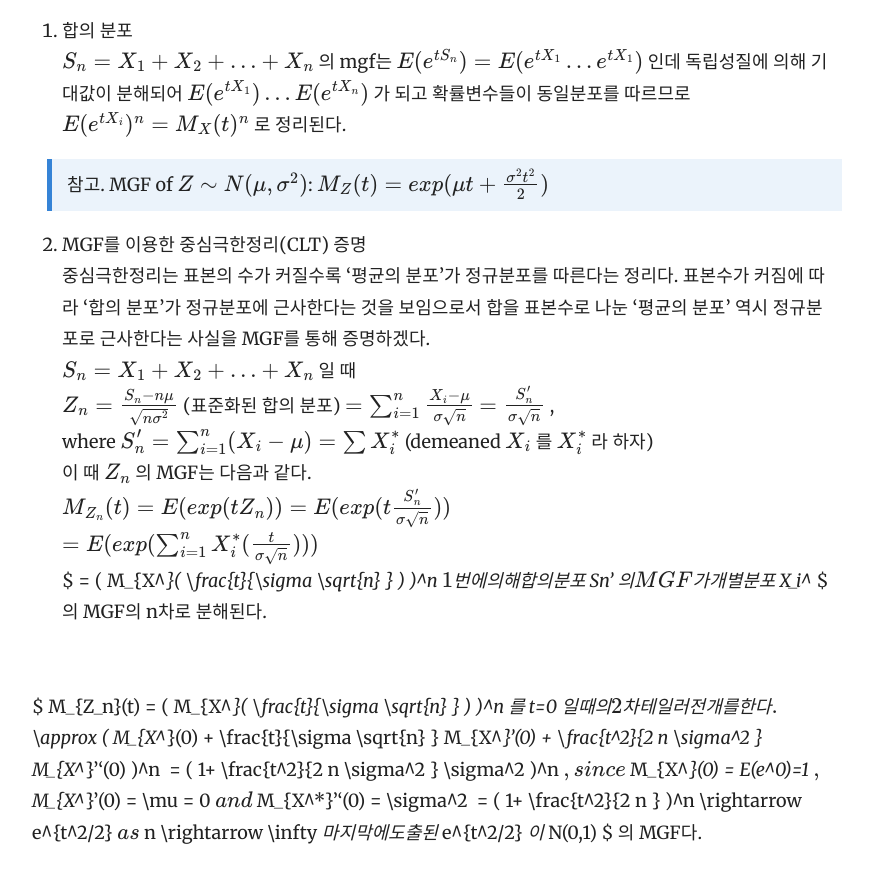
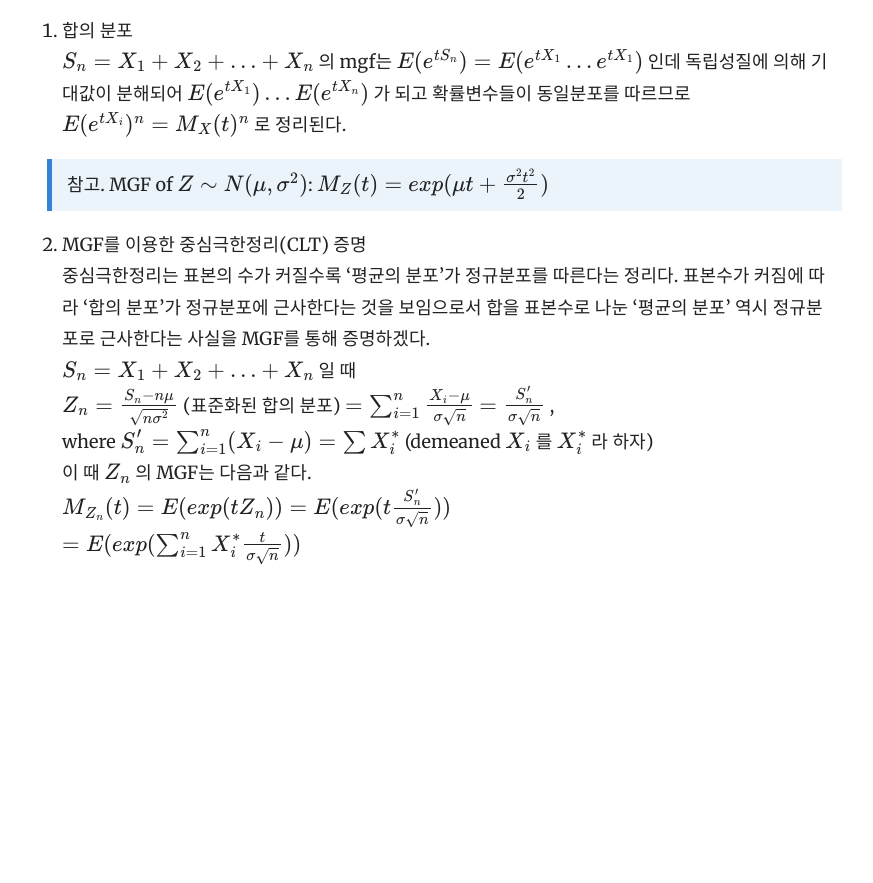
Before and after one commit to yrk3434/yrk3434.github.io, a Jekyll site: the page built from _docs/Theory/Mathematical Statistics.md, in a window 1280 px wide and 900 px high, scrolled down 2668 px. Shown: the top 883 px of the window, without its empty margins (358-1231 px from the left). Built offline with Jekyll 4.4.1, drawn with Linux system fonts in a browser that asks for light colours; formulas are drawn with MathJax 3; after the commit the page ends 3284 px from its top, so only the background shows below that.

Commit message:
Update Mathematical Statistics.md

```diff
--- a/_docs/Theory/Mathematical Statistics.md
+++ b/_docs/Theory/Mathematical Statistics.md
@@ -85,13 +85,4 @@ $ X_1, X_2, ..., X_n $ 이 identically independent distributed(iid) $ F $ 를
   (demeaned $ X_i $ 를 $ X_i^* $ 라 하자) <br/>
   이 때 $ Z_n $ 의 MGF는 다음과 같다.  <br/>
   $ M_{Z_n}(t) = E(exp(t Z_n)) = E( exp( t \frac{S_n'}{ \sigma \sqrt{n} } ) ) $  <br/>
-  $ = E( exp( \sum_{i=1}^n X_i^* (\frac{ t }{ \sigma \sqrt{n} })  ) ) $ <br/>
-  $ =  ( M_{X^*}( \frac{t}{\sigma \sqrt{n} }  ) )^n $ <br/>
-  1번에 의해 합의 분포 $ Sn' $ 의 MGF가 개별 분포 $ X_i^* $ 의 MGF의 n차로 분해된다. <br/><br/>
-
-  $ M_{Z_n}(t) = ( M_{X^*}( \frac{t}{\sigma \sqrt{n} }  ) )^n $ 를 $ t=0 $ 일 때의 2차 테일러 전개를 한다. <br/>
-  $ \approx  ( M_{X^*}(0) + \frac{t}{\sigma \sqrt{n} } M_{X^*}'(0) + \frac{t^2}{2 n \sigma^2 }  M_{X^*}''(0) )^n $ <br/>
-  $ = ( 1+ \frac{t^2}{2 n \sigma^2 } \sigma^2  )^n $ ,  <br/>
-  since $ M_{X^*}(0) = E(e^0)=1 $ , $ M_{X^*}'(0) = \mu = 0 $ and $ M_{X^*}''(0) = \sigma^2 $ <br/>
-  $ =  ( 1+ \frac{t^2}{2 n }  )^n  \rightarrow e^{t^2/2}  $ as $ n  \rightarrow \infty $
-  마지막에 도출된 $ e^{t^2/2} $ 이 $ N(0,1) $ 의 MGF다.
+  $ = E( exp( \sum_{i=1}^n X_i^* \frac{ t }{ \sigma \sqrt{n} } ) ) $ <br/>
```
